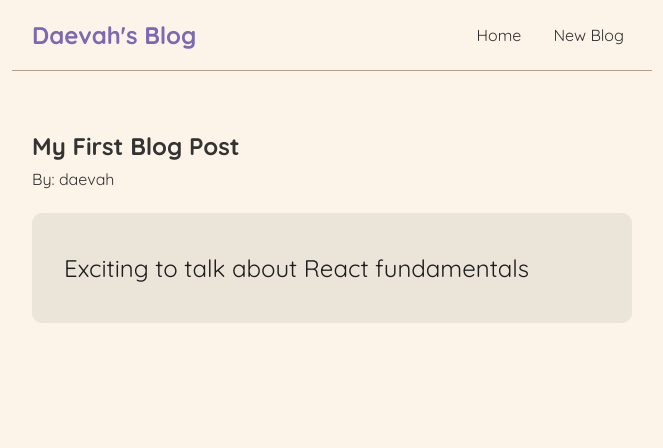
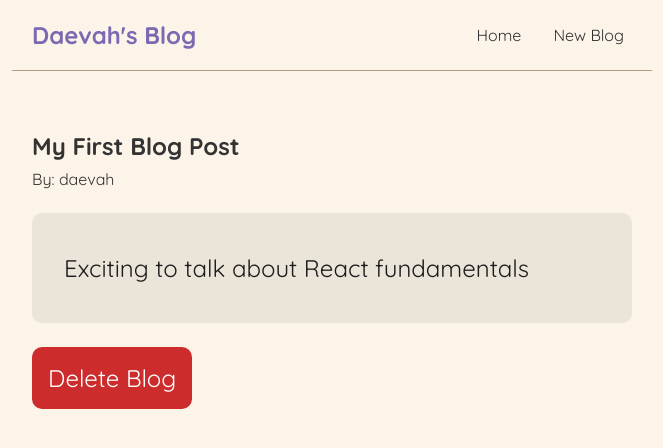
Before and after one commit to dmt94/my-blog, a React (Create React App) app: page /blogs/3 in a window 1280 px wide. Shown: the top 448 px of the page, without its empty margins (308-971 px from the left). Built offline with nearby package versions, Linux system fonts and the light colour scheme; data requests are answered from the project's data file.

Commit message:
add delete form

```diff
--- a/src/BlogDetails.js
+++ b/src/BlogDetails.js
@@ -1,10 +1,20 @@
-import { useParams } from "react-router-dom";
+import { useParams, useNavigate } from "react-router-dom";
 import useFetch from "./usefetch";
 
 const BlogDetails = () => {
   //allows to grab parameters from route
   const { id } = useParams()
   const { data: blog, error, isPending } = useFetch(`http://localhost:8000/blogs/${id}`);
+  const navigate = useNavigate();
+
+  const handleClick = () => {
+    fetch(`http://localhost:8000/blogs/${id}`, {
+      method: 'DELETE'
+    }).then(() => {
+      navigate('/');
+    })
+  }
+
   return (
   <div className="blog-details">
     { isPending && <div>Loading...</div>}
@@ -16,6 +26,7 @@ const BlogDetails = () => {
         <div className="blog-div">
           <p>{ blog.body }</p>
         </div>
+        <button className="delete-btn" onClick={handleClick}>Delete Blog</button>
       </article>
     )}
   </div> );
--- a/src/Create.js
+++ b/src/Create.js
@@ -1,12 +1,13 @@
 import { useState } from "react";
-import { useHistory } from "react-router-dom";
+import { useNavigate } from "react-router-dom";
 
 const Create = () => {
   const [title, setTitle] = useState('');
   const [body, setBody] = useState('');
   const [author, setAuthor] = useState('daevah');
   const [isPending, setIsPending] = useState(false);
-  const history = useHistory();
+  //go back history/redirect
+  const navigate = useNavigate();
 
   const handleSubmit = (e) => {
     e.preventDefault();
@@ -24,6 +25,10 @@ const Create = () => {
     }).then(() => {
       console.log("new blog added");
       setIsPending(false);
+      //go back to where user was previously
+      // navigate.go(-1);
+      //go to homepage
+      navigate('/');
     })
   }
 
--- a/src/index.css
+++ b/src/index.css
@@ -110,3 +110,18 @@ a {
   border-radius: 8px;
   cursor: pointer;
 }
+
+.delete-btn {
+  background-color: rgb(205, 44, 44);
+  padding: 2vmin;
+  border: none;
+  color: white;
+  border-radius: 10px;
+  font-size: 3vmin;
+}
+
+.delete-btn:hover {
+  background-color: rgba(175, 8, 8, 0.825);
+  cursor: pointer;
+  color: rgb(246, 234, 234);
+}
```
Also changed, not shown: data/db.json (+0 -18 lines).
